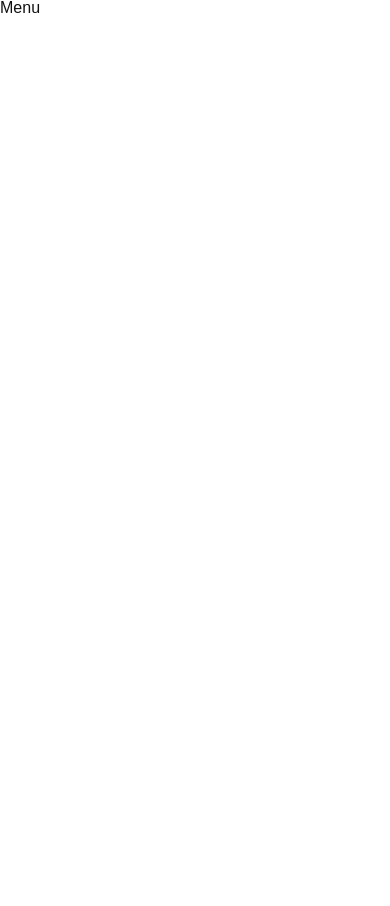
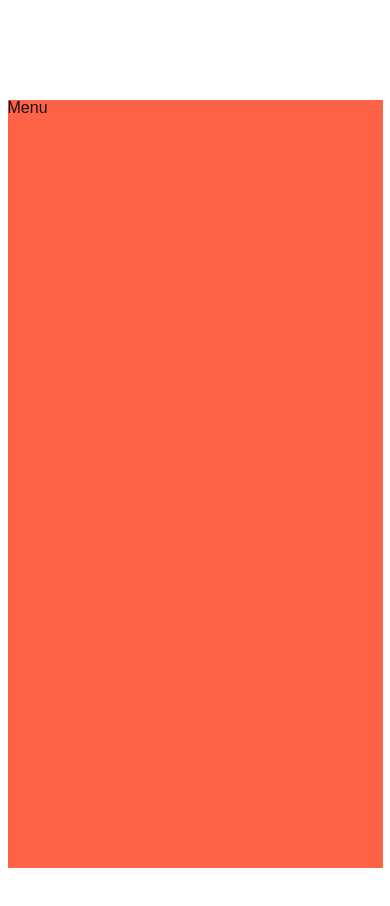
Before and after one commit to GyoHeon/react-hacker-news, a React (Create React App) app: page / in a window 390 px wide. Shown: the top 906 px of the page. Before the commit the page ends 844 px from the top, so only its background shows below. Built offline with nearby package versions, Linux system fonts and the light colour scheme.

Commit message:
style: mobile frame make

```diff
--- a/src/Router.tsx
+++ b/src/Router.tsx
@@ -1,12 +1,15 @@
 import { Route, Routes, BrowserRouter } from "react-router-dom";
 import Menu from "./components/Menu";
+import MobileFrame from "./components/MobileFrame";
 
 function Router() {
   return (
     <BrowserRouter>
-      <Routes>
-        <Route path="/" element={<Menu />} />
-      </Routes>
+      <MobileFrame>
+        <Routes>
+          <Route path="/" element={<Menu />} />
+        </Routes>
+      </MobileFrame>
     </BrowserRouter>
   );
 }
--- a/src/components/Menu.tsx
+++ b/src/components/Menu.tsx
@@ -1,5 +1,13 @@
+import styled from "styled-components";
+
+const TestMenu = styled.div`
+  width: 375px;
+  height: 768px;
+  background-color: tomato;
+`;
+
 function Menu() {
-  return <h1>Menu</h1>;
+  return <TestMenu>Menu</TestMenu>;
 }
 
 export default Menu;
--- /dev/null
+++ b/src/components/MobileFrame.tsx
@@ -0,0 +1,15 @@
+import styled from "styled-components";
+
+const MobileFullFrame = styled.div`
+  max-width: 375px;
+  width: 100%;
+  max-height: 768px;
+  height: 100%;
+  margin: 100px auto;
+`;
+
+function MobileFrame({ children }: any) {
+  return <MobileFullFrame>{children}</MobileFullFrame>;
+}
+
+export default MobileFrame;
```
